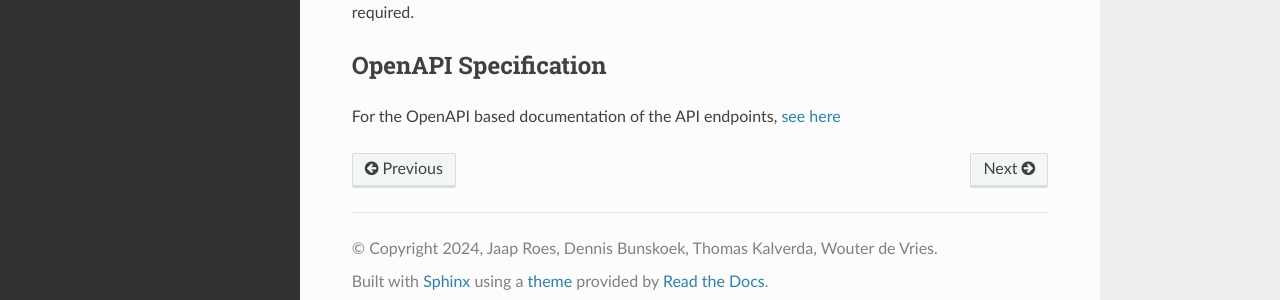
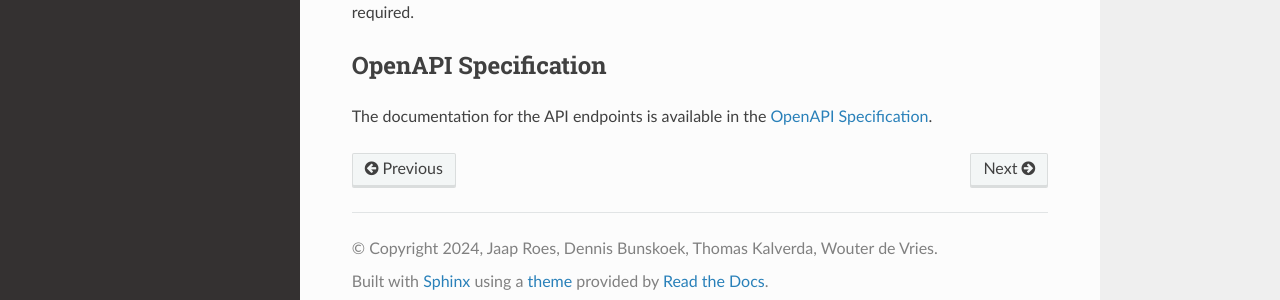
Before and after one commit to leukeleu/django-hidp, a Sphinx documentation site: the page built from packages/hidp/docs/sphinx/headless.md, in a window 1280 px wide and 1236 px high. Shown: the part 918-1218 px from the top of the window. Built offline with Sphinx 7.4.7 and the Read the Docs theme 3.1.0, drawn with Linux system fonts in a browser that asks for light colours.

Commit message:
clarify wording in OpenAPI Specification documentation

```diff
--- a/packages/hidp/docs/sphinx/headless.md
+++ b/packages/hidp/docs/sphinx/headless.md
@@ -26,4 +26,4 @@ This approach is compatible with browsers, command-line tools, and scripts that
 
 ## OpenAPI Specification
 
-For the OpenAPI based documentation of the API endpoints, [see here](./redoc-static.html){.external}
+The documentation for the API endpoints is available in the [OpenAPI Specification](./redoc-static.html){.external}.
```
